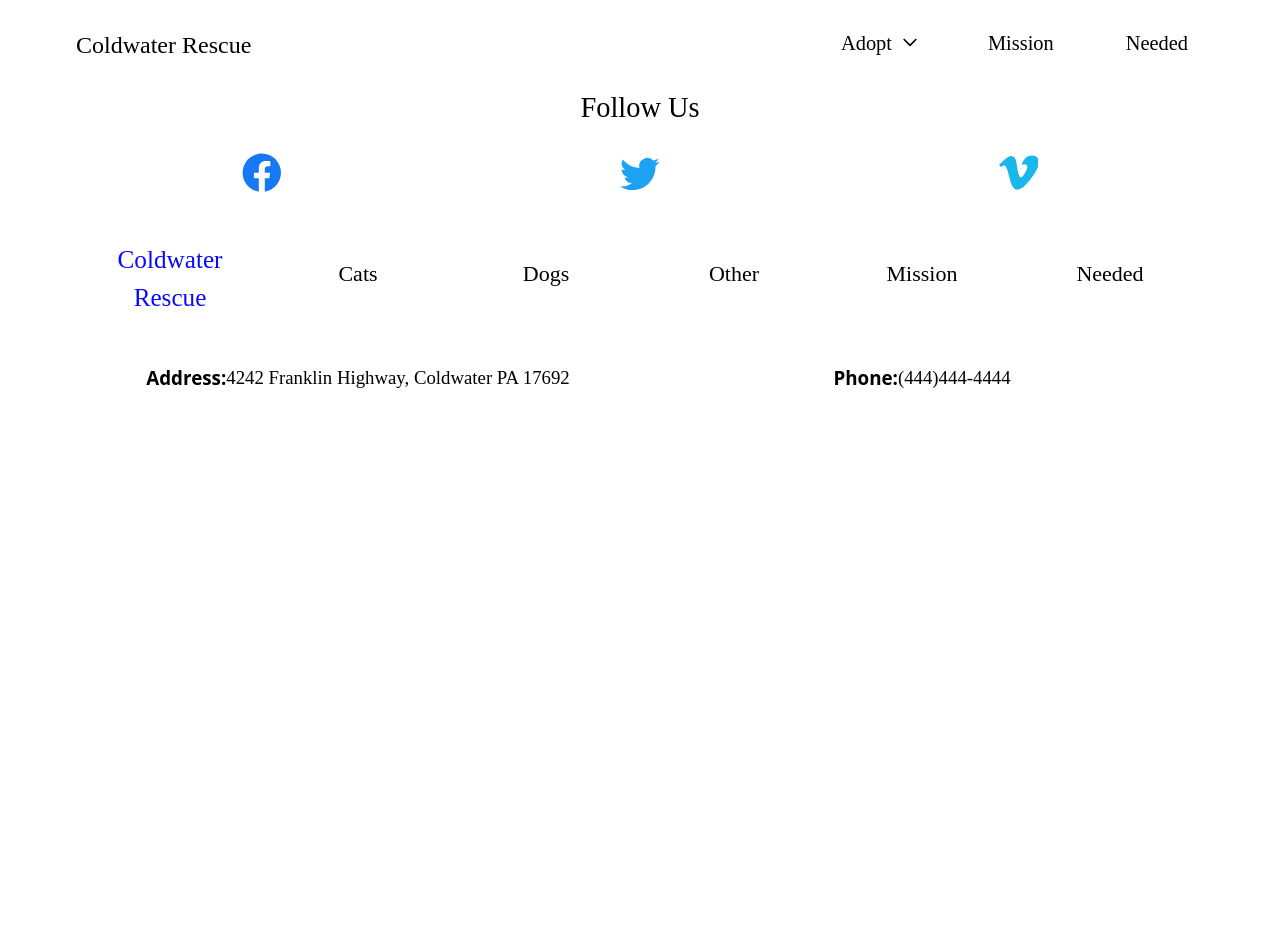
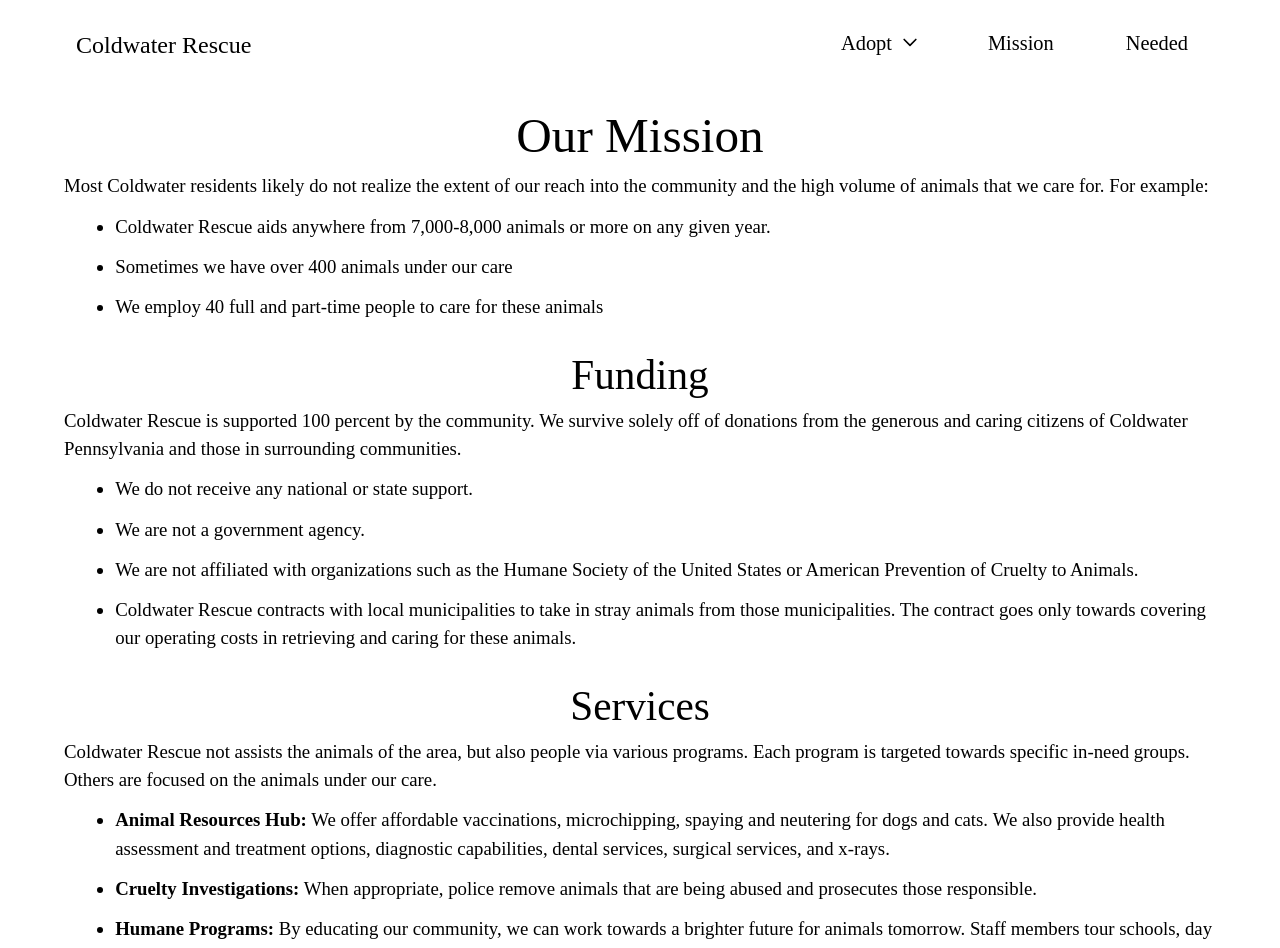
Before and after one commit to Knight-4000/cw-rescue, a React (Create React App) app: page /mission in a window 1280 px wide. Shown: the top 948 px of the page. Before the commit the page ends 800 px from the top, so only its background shows below. Built offline with nearby package versions, Linux system fonts and the light colour scheme; a web font is replaced by a local one.

Commit message:
Added needed and mission pages.

```diff
--- a/src/App.js
+++ b/src/App.js
@@ -8,6 +8,9 @@
 import CreateDog from './pages/CreateDog';
 import Others from './pages/Others';
 import CreateOther from './pages/CreateOther';
+import Mission from './pages/Mission';
+import Needed from './pages/Needed';
+
 import './App.css';
 
 function App() {
@@ -17,12 +20,12 @@
       <Header />
         <Routes>
           <Route path="/" element={<Home />} />
+          <Route path="/mission" element={<Mission />} />
+          <Route path="/needed" element={<Needed />} />
           <Route path="/create-cat" element={<CreateCat />} />
           <Route path="/cats" element={<Cats />} />
-
           <Route path="/create-dog" element={<CreateDog />} />
           <Route path="/dogs" element={<Dogs />} />
-
           <Route path="/create-other" element={<CreateOther />} />
           <Route path="/others" element={<Others />} />
         </Routes>
--- /dev/null
+++ b/src/components/CatsAccordion.jsx
@@ -0,0 +1,53 @@
+import Accordion from "./Accordion";
+import './accordion.css';
+import { AiFillPlusCircle } from 'react-icons/ai';
+import { GiCat } from 'react-icons/gi';
+
+export default function CatsAccordion() {
+  return (
+    <>
+     <Accordion>
+        <Accordion.Item
+          title={
+            <div
+              style={{
+                width: "100%",
+                display: "flex",
+                justifyContent: "space-between"
+              }}
+            >
+        <div className="grid gap-2 md:grid-cols-1 lg:grid-cols-2 sm:grid-cols-1 container mx-auto px-4">
+           <div className="flex justify-center p-6">
+             <p className='footer-contact'>Cats</p>
+           </div>
+           <div className="flex justify-center p-6 text-right">
+            <p className='footer-contact'><AiFillPlusCircle /></p>
+          </div>
+         </div>
+       </div>
+      }
+    >
+    <div className="container">
+      <ul className="donations">
+        <li>
+          <GiCat className="accordion-icon" /><p>Cat Litter</p>
+        </li>
+        <li>
+          <GiCat className="accordion-icon" /><p>Dry Cat Food</p>
+        </li>
+        <li>
+          <GiCat className="accordion-icon" /><p>Dry Kitten Food</p>
+        </li>
+        <li>
+          <GiCat className="accordion-icon" /><p>Cat Treats</p>
+        </li>
+        <li>
+          <GiCat className="accordion-icon" /><p>Small Animal Chew Toys</p>
+        </li>
+       </ul>
+      </div>
+    </Accordion.Item>
+   </Accordion>
+  </>
+  )
+}
--- /dev/null
+++ b/src/components/DogsAccordion.jsx
@@ -0,0 +1,58 @@
+import Accordion from './Accordion';
+import { GiSittingDog } from 'react-icons/gi';
+import { AiFillPlusCircle } from 'react-icons/ai';
+import './accordion.css';
+
+export default function DogsAccordion() {
+  return (
+    <>
+      <div>
+        <Accordion>
+          <Accordion.Item
+            title={
+                <div
+                style={{
+                    width: "100%",
+                    display: "flex",
+                    justifyContent: "space-between"
+                }}
+                >
+                <div className="grid gap-2 md:grid-cols-1 lg:grid-cols-2 sm:grid-cols-1 container mx-auto px-4">
+                  <div className="flex justify-center p-6">
+                    <p className='footer-contact'>Dogs</p>
+                  </div>
+                  <div className="flex justify-center p-6 text-right">
+                    <p className='footer-contact'><AiFillPlusCircle /></p>
+                  </div>
+                </div>
+              </div>
+              }
+              >
+              <div className="container">
+                <ul className="donations">
+                  <li>
+                    <GiSittingDog className="accordion-icon" /><p>Nylabones</p>
+                  </li>
+                  <li>
+                    <GiSittingDog className="accordion-icon" />  <p>Kongs</p>
+                  </li>
+                  <li>
+                   <GiSittingDog className="accordion-icon" />  <p>Benebones Wishbones</p>
+                  </li>
+                  <li>
+                   <GiSittingDog className="accordion-icon" />  <p>Durable Dog Toys</p>
+                  </li>
+                  <li>
+                   <GiSittingDog className="accordion-icon" />  <p>Canned Dog Food</p>
+                  </li>
+                  <li>
+                   <GiSittingDog className="accordion-icon" />  <p>Peanut Butter</p>
+                  </li>
+                </ul>
+              </div>
+             </Accordion.Item>
+            </Accordion>
+          </div>
+         </>
+       )
+     }
--- /dev/null
+++ b/src/components/RabbitAccordion.jsx
@@ -0,0 +1,49 @@
+import Accordion from './Accordion';
+import './accordion.css';
+import { GiRabbit } from 'react-icons/gi';
+import { AiFillPlusCircle } from 'react-icons/ai';
+
+export default function RabbitAccordion() {
+  return (
+    <>
+      <div>
+        <Accordion>
+          <Accordion.Item
+            title={
+              <div
+                style={{
+                width: "100%",
+                display: "flex",
+                justifyContent: "space-between"
+               }}
+              >
+              <div className="grid gap-2 md:grid-cols-1 lg:grid-cols-2 sm:grid-cols-1 container mx-auto px-4">
+                <div className="flex justify-center p-6">
+                  <p className='footer-contact'>Other</p>
+                </div>
+                <div className="flex justify-center p-6 text-right">
+                  <p className='footer-contact'><AiFillPlusCircle /></p>
+                </div>
+              </div>
+            </div>
+            }
+          >
+          <div className="container">
+            <ul className="donations">
+              <li>
+                <GiRabbit className="accordion-icon" /> <p>Small toys and treats</p>
+              </li>
+              <li>
+                <GiRabbit className="accordion-icon" />  <p>Timothy Hay</p>
+              </li>
+              <li>
+                <GiRabbit className="accordion-icon" />  <p>Rabbit Food</p>
+              </li>
+            </ul>
+          </div>
+        </Accordion.Item>
+      </Accordion>
+     </div>
+    </>
+  )
+}
--- /dev/null
+++ b/src/pages/Mission.jsx
@@ -0,0 +1,39 @@
+import React from 'react'
+
+import './mission.css';
+
+export default function Mission() {
+  return (
+    <div className='mission container mx-auto'>
+      <h1 className='text-center pt-3'>Our Mission</h1>
+        <p className='pb-3'>Most Coldwater residents likely do not realize the extent of our reach into the community and the high volume of animals
+            that we care for. For example: </p>
+        <ul className='list-disc'>
+            <li className='pb-3'>Coldwater Rescue aids anywhere from 7,000-8,000 animals or more on any given year.</li>
+            <li className='pb-3'>Sometimes we have over 400 animals under our care</li>
+            <li className='pb-3'>We employ 40 full and part-time people to care for these animals</li>
+        </ul>
+        <h2 className='text-center pt-3'>Funding</h2>
+        <p className='pb-3'>Coldwater Rescue is supported 100 percent by the community. We survive solely off of donations
+            from the generous and caring citizens of Coldwater Pennsylvania and those in surrounding communities. </p>
+        <ul className='list-disc'>
+            <li className='pb-3'>We do not receive any national or state support. </li>
+            <li className='pb-3'>We are not a government agency.</li>
+            <li className='pb-3'>We are not affiliated with organizations such as the Humane Society of the United States or American
+                Prevention of Cruelty to Animals.</li>
+            <li className='pb-3'>Coldwater Rescue contracts with local municipalities to take in stray animals from those municipalities.
+                The contract goes only towards covering our operating costs in retrieving and caring for these animals. </li>
+        </ul>
+        <h2 className='text-center pt-3'>Services</h2>
+        <p className='pb-3'>Coldwater Rescue not assists the animals of the area, but also people via various programs. Each program is targeted towards specific
+        in-need groups. Others are focused on the animals under our care.</p>
+        <ul className='list-disc'>
+            <li className='pb-3'><b>Animal Resources Hub:</b> We offer affordable vaccinations, microchipping, spaying and neutering for dogs and cats. We also
+            provide health assessment and treatment options, diagnostic capabilities, dental services, surgical services, and x-rays.</li>
+            <li className='pb-3'><b>Cruelty Investigations:</b> When appropriate, police remove animals that are being abused and prosecutes those responsible.</li>
+            <li className='pb-3'><b>Humane Programs:</b> By educating our community, we can work towards a brighter future for animals tomorrow. Staff members tour
+            schools, day cares and other groups to teach the young about healthy and happy pet relationships.</li>
+        </ul>
+    </div>
+  )
+}
--- /dev/null
+++ b/src/pages/Needed.jsx
@@ -0,0 +1,25 @@
+import './needed.css';
+import CatsAccordion from '../components/CatsAccordion';
+import DogsAccordion from '../components/DogsAccordion';
+import RabbitAccordion from '../components/RabbitAccordion';
+
+export default function Needed() {
+  return (
+    <>
+      <div className='needed'>
+        <div class="relative">
+         <img className="object-fill h-50 w-full" alt="" src="https://firebasestorage.googleapis.com/v0/b/rescue-a2794.appspot.com/o/needed.jpg?alt=media&token=4365747e-d3b8-4a38-8f71-575358dd3fe5"/>
+         <h1 className='text-6xl text-center absolute text-white top-1/2 left-1/2 -translate-x-1/2 -translate-y-1/2 '>Needed Items</h1>
+        </div>
+        <div className='container'>
+          <p>CSHA relies on the generosity and charity from the community to help every single animal. On the list below you will find items that
+           are always in need. And while some are quite mundane such as brooms and cleaning supplies, they are still vital to our continuing service to
+           in-need animals.</p>
+        </div>
+      </div>
+      <CatsAccordion />
+      <DogsAccordion />
+      <RabbitAccordion />
+    </>
+  )
+}
--- /dev/null
+++ b/src/pages/mission.css
@@ -0,0 +1,16 @@
+.mission h1 {
+    font-family: Patrick Hand, cursive;
+    font-size: 3.075rem;
+}
+
+.mission h2 {
+    font-family: Patrick Hand, cursive;
+    font-size: 2.575rem;
+}
+
+.mission p, .mission ul li{
+    font-family: Raleway;
+    font-size: 1.175rem;
+}
+
+.mission ul{ padding-left: 4vw; }
--- /dev/null
+++ b/src/pages/needed.css
@@ -0,0 +1,3 @@
+.needed h1{font-family: Patrick Hand, cursive;}
+
+.needed p{font-family: Raleway;}
```
